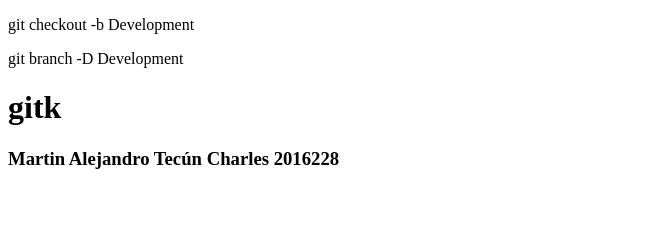
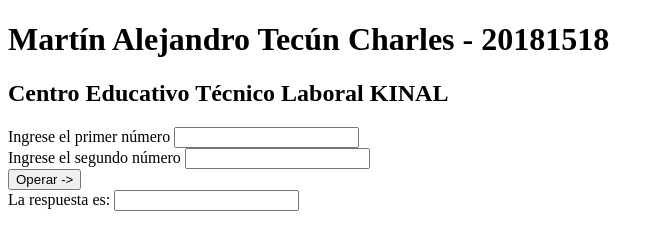
Before and after one commit to mtecun2016228/IN5BM-Mtecun2016228, a plain HTML site: page index.html in a window 1280 px wide. Shown: the whole page, without its empty margins (0-664 px from the left). Drawn offline with Linux system fonts and the light colour scheme.

Commit message:
Agregamos un form y script para sumar

```diff
--- a/index.html
+++ b/index.html
@@ -1,14 +1,37 @@
 <!DOCTYPE html>
-<html lang="es">
+<html lang="en">
 <head>
     <meta charset="UTF-8">
     <meta name="viewport" content="width=device-width, initial-scale=1.0">
+    <meta http-equiv="X-UA-Compatible" content="ie=edge">
     <title>Primer Proyecto GIT</title>
 </head>
 <body>
-    <p>git checkout -b Development</p>
-    <p>git branch -D Development</p>
-    <h1>gitk</h1>
-    <h3>Martin Alejandro Tecún Charles 2016228</h3>
+    <h1>Martín Alejandro Tecún Charles - 20181518</h1>
+    <h2>Centro Educativo Técnico Laboral KINAL</h2>
+
+    <form>
+        <label for="number1">Ingrese el primer número</label>
+        <input type="text" id="num1"><br>
+
+        <label for="number2">Ingrese el segundo número</label>
+        <input type="text" id="num2"><br>
+
+        <input type="button" onclick="suma()" value="Operar ->"><br>
+        <label for="resultado">La respuesta es:</label>
+        <input type="text" id="num3"><br>
+    </form>
+
+    <script>
+        var n1, n2, result;
+
+        function suma(){
+            n1 = num1.value * 1;
+            n2 = num2.value * 1;
+            result = n1 + n2;
+            num3.value = result
+        }
+    </script>
+
 </body>
 </html>
```
